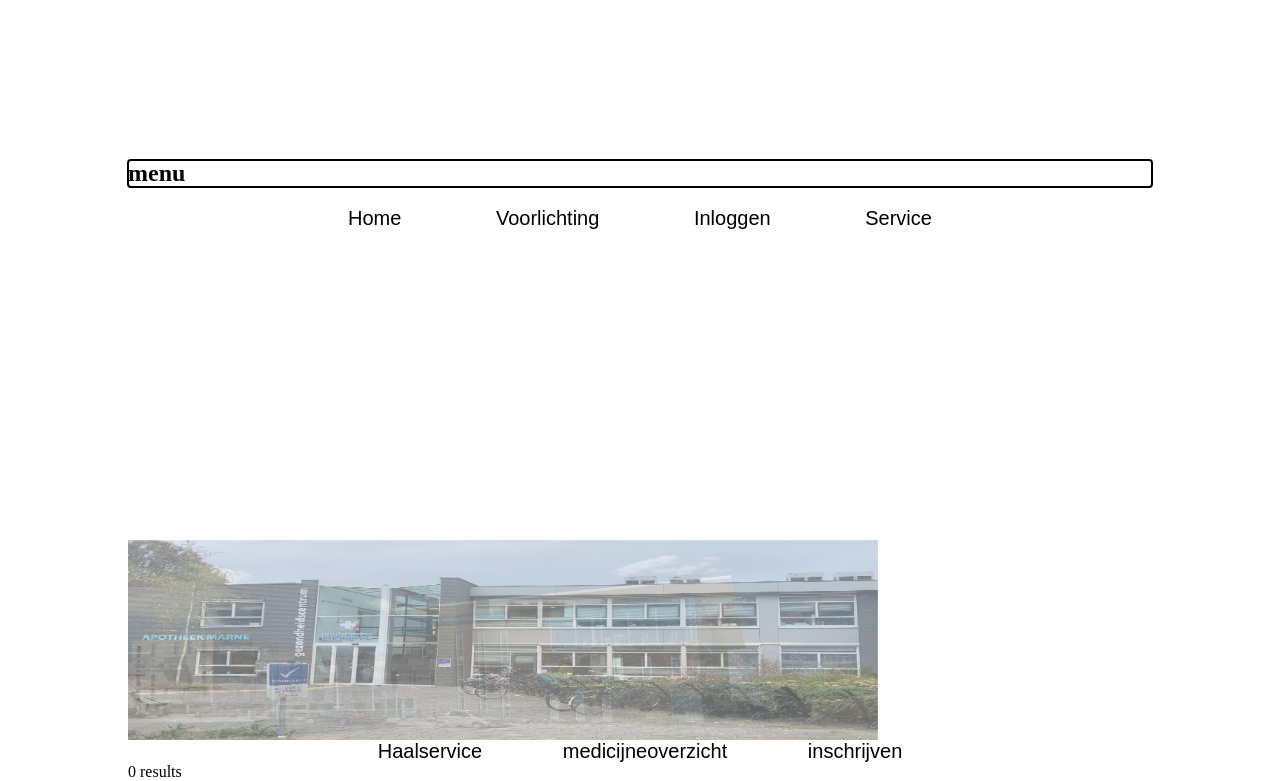
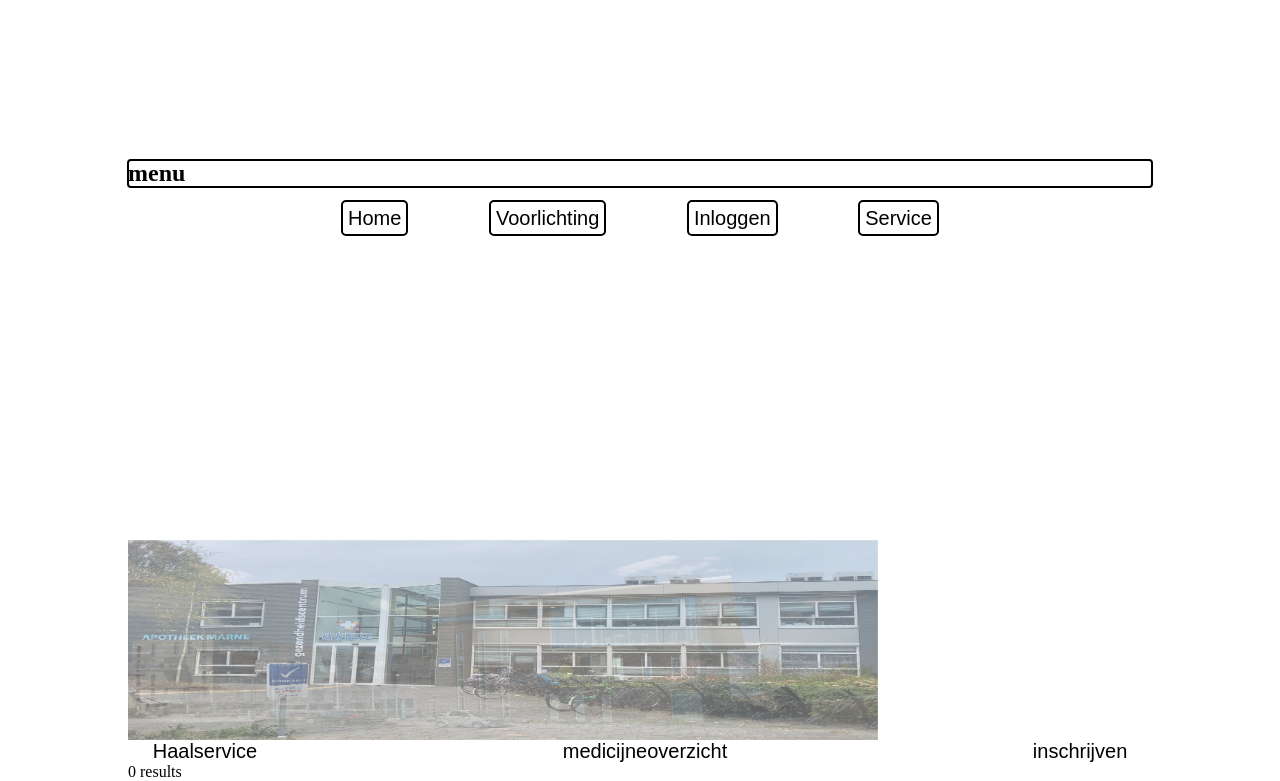
Before and after one commit to Daan7777/apotheeker-website, a PHP site: page /index.php in a window 1280 px wide. Shown: the part 150-931 px from the top of the page. Run offline with PHP 8.4, Linux system fonts and the light colour scheme; data that the repository does not hold is empty.

Commit message:
aangepast1234

```diff
--- a/CSS/commonstyle.css
+++ b/CSS/commonstyle.css
@@ -61,7 +61,7 @@ a:link {
   }
 
   .nav a{
-      border: 2px solid white;
+      border: 2px solid rgb(0, 0, 0);
       border-radius: 5px;
       padding: 5px;
   }
@@ -94,5 +94,7 @@ a:link {
     vertical-align: middle;
     font-family: Arial, Helvetica, sans-serif;
     font-size: 20px;
-    word-spacing: 75px;
+    word-spacing: 300px;
+    border: 1px black;
+    border-width: 10px;
 }
```
